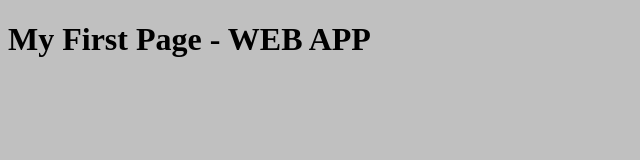
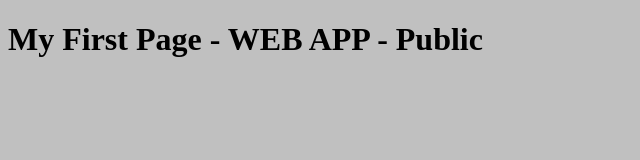
Before and after one commit to fjosouza/app001, a plain HTML site: page index.html in a window 1280 px wide. Shown: the whole page, without its empty margins (0-640 px from the left). Drawn offline with Linux system fonts and the light colour scheme.

Commit message:
Add files via upload

```diff
--- a/index.html
+++ b/index.html
@@ -2,7 +2,7 @@
 <html>
 <body bgcolor=C0C0C0>
 
-<h1>My First Page - WEB APP</h1>
+<h1>My First Page - WEB APP - Public</h1>
 
 </body>
 </html>
```
